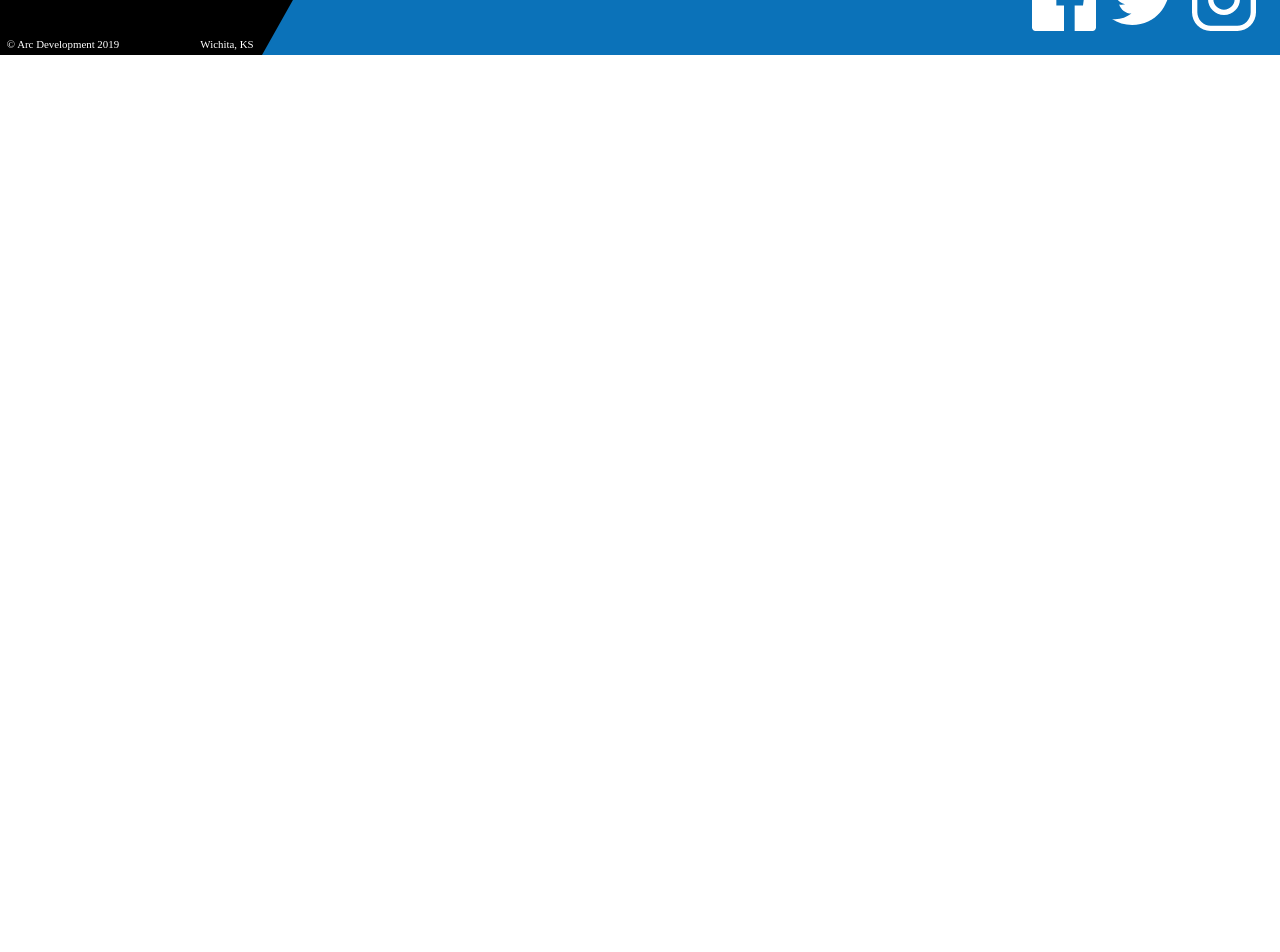
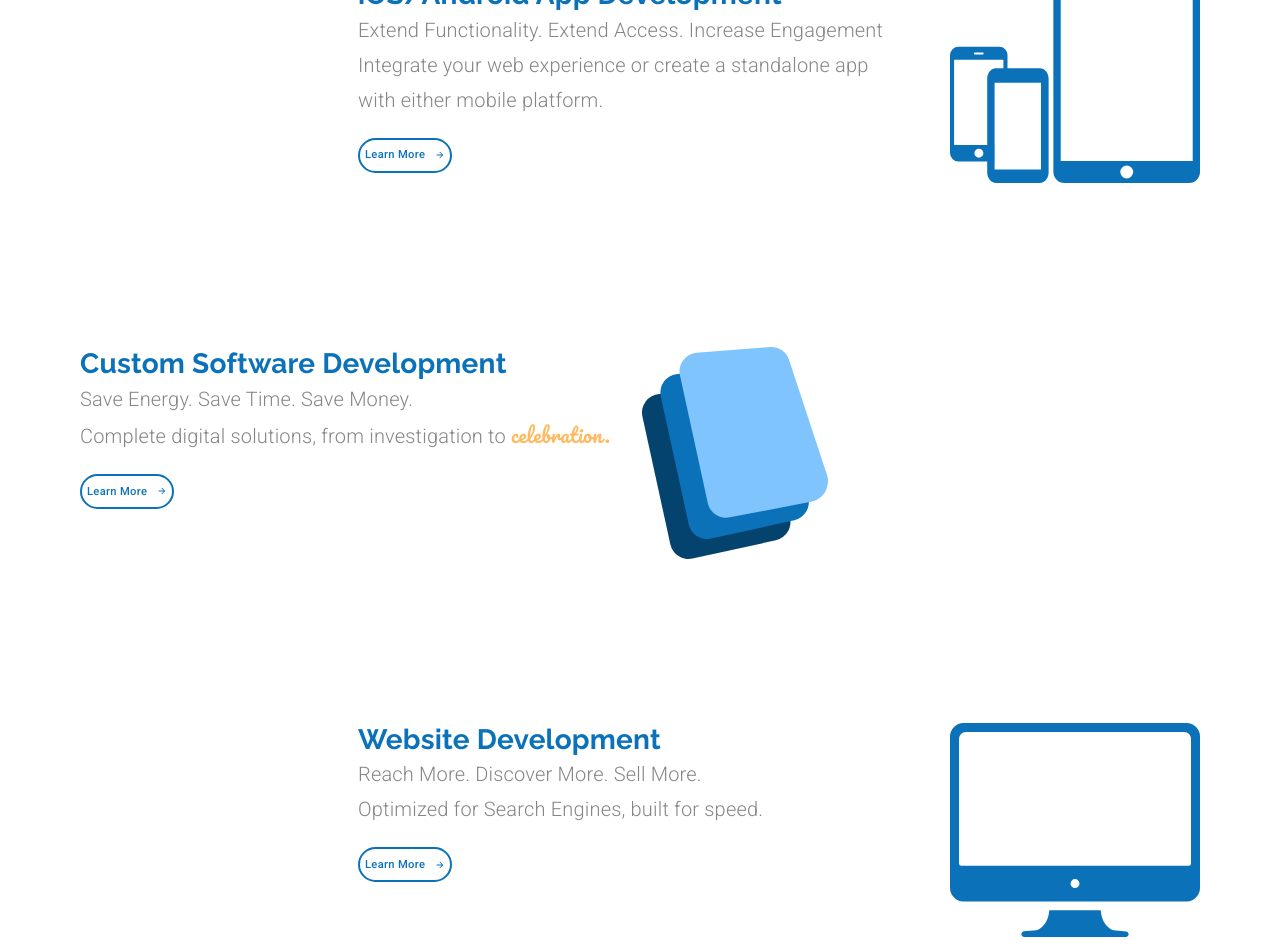
Before and after one commit to harishkrishnan24/material-ui-custom-website, a React (Create React App) app: page /services in a window 1280 px wide. Shown: the part 320-1272 px from the top of the page. Before the commit the page ends 800 px from the top, so only its background shows below. Built offline with nearby package versions, Linux system fonts and the light colour scheme.

Commit message:
Add custom software component

```diff
--- a/src/components/App.js
+++ b/src/components/App.js
@@ -6,6 +6,8 @@ import theme from "./ui/Theme";
 import Header from "./ui/Header";
 import Footer from "./ui/Footer";
 import LandingPage from "./LandingPage";
+import Services from "./Services";
+import CustomSoftware from "./CustomSoftware";
 
 function App() {
 	const [selectedIndex, setSelectedIndex] = useState(0);
@@ -32,11 +34,27 @@ function App() {
 							/>
 						)}
 					/>
-					<Route exact path='/services' component={() => <div>Services</div>} />
+					<Route
+						exact
+						path='/services'
+						render={(props) => (
+							<Services
+								{...props}
+								setValue={setValue}
+								setSelectedIndex={setSelectedIndex}
+							/>
+						)}
+					/>
 					<Route
 						exact
 						path='/customsoftware'
-						component={() => <div>Custom Software</div>}
+						render={(props) => (
+							<CustomSoftware
+								{...props}
+								setValue={setValue}
+								setSelectedIndex={setSelectedIndex}
+							/>
+						)}
 					/>
 					<Route
 						exact
--- /dev/null
+++ b/src/components/CustomSoftware.js
@@ -0,0 +1,62 @@
+import React from "react";
+import { Lottie } from "react-lottie";
+import { Link } from "react-router-dom";
+import { makeStyles, useTheme } from "@material-ui/core/styles";
+import { Grid, IconButton, Typography, useMediaQuery } from "@material-ui/core";
+
+import backArrow from "../assets/backArrow.svg";
+import forwardArrow from "../assets/forwardArrow.svg";
+
+const useStyles = makeStyles((theme) => ({}));
+
+export default function CustomSoftware() {
+	const classes = useStyles();
+
+	return (
+		<Grid container direction='column'>
+			<Grid item container direction='row'>
+				<Grid item>
+					<IconButton>
+						<img src={backArrow} alt='Back to Services Page' />
+					</IconButton>
+				</Grid>
+				<Grid item container direction='column'>
+					<Grid item>
+						<Typography variant='h2'>Custom Software Development</Typography>
+					</Grid>
+					<Grid item>
+						<Typography variant='body1' paragraph>
+							Whether we're replacing old software or inventing new solutions,
+							Arc Development is here to help your business tackle technology.
+						</Typography>
+						<Typography variant='body1' paragraph>
+							Using regular commercial software leaves you with a lot of stuff
+							you don't need, without some of the stuff you do need, and
+							ultimately controls the way you work. Without using any software
+							at all you risk falling behind competitors and missing out on huge
+							savings from increased efficiency.
+						</Typography>
+						<Typography variant='body1' paragraph>
+							Our custom solutions are designed from the group up with your
+							needs, wants, and goals at the core. This collaborative process
+							produces finely tuned software that is much more effective at
+							improving your workflow and reducing costs than generalized
+							options.
+						</Typography>
+						<Typography variant='body1' paragraph>
+							We create exactly what you want, exactly how you want it.
+						</Typography>
+					</Grid>
+				</Grid>
+				<Grid item>
+					<IconButton>
+						<img
+							src={forwardArrow}
+							alt='Forward to iOS/Android App Development Page'
+						/>
+					</IconButton>
+				</Grid>
+			</Grid>
+		</Grid>
+	);
+}
--- /dev/null
+++ b/src/components/Services.js
@@ -0,0 +1,209 @@
+import React from "react";
+import { Link } from "react-router-dom";
+import { makeStyles, useTheme } from "@material-ui/core/styles";
+import Grid from "@material-ui/core/Grid";
+import Typography from "@material-ui/core/Typography";
+import Button from "@material-ui/core/Button";
+import useMediaQuery from "@material-ui/core/useMediaQuery";
+import ButtonArrow from "./ui/ButtonArrow";
+import customSoftwareIcon from "../assets/Custom Software Icon.svg";
+import mobileAppsIcon from "../assets/mobileIcon.svg";
+import websitesIcon from "../assets/websiteIcon.svg";
+
+const useStyles = makeStyles((theme) => ({
+	specialText: {
+		fontFamily: "Pacifico",
+		color: theme.palette.common.orange,
+	},
+	learnButton: {
+		...theme.typography.learnButton,
+		fontSize: "0.7rem",
+		height: 35,
+		padding: 5,
+		[theme.breakpoints.down("sm")]: {
+			marginBottom: "2em",
+		},
+	},
+	subtitle: {
+		marginBottom: "1em",
+	},
+	icon: {
+		marginLeft: "2em",
+		[theme.breakpoints.down("xs")]: {
+			marginLeft: 0,
+		},
+	},
+	serviceContainer: {
+		marginTop: "10em",
+		[theme.breakpoints.down("sm")]: {
+			padding: 25,
+		},
+	},
+}));
+
+export default function Services(props) {
+	const classes = useStyles();
+	const theme = useTheme();
+	const matchesSM = useMediaQuery(theme.breakpoints.down("sm"));
+
+	return (
+		<Grid container direction='column'>
+			<Grid
+				item
+				style={{
+					marginLeft: matchesSM ? 0 : "5em",
+					marginTop: matchesSM ? "1em" : "2em",
+				}}>
+				<Typography
+					variant='h2'
+					gutterBottom
+					align={matchesSM ? "center" : undefined}>
+					Services
+				</Typography>
+			</Grid>
+			{/* iOS/Android */}
+			<Grid item>
+				<Grid
+					container
+					direction='row'
+					className={classes.serviceContainer}
+					justify={matchesSM ? "center" : "flex-end"}
+					style={{ marginTop: matchesSM ? "1em" : "5em" }}>
+					<Grid
+						item
+						style={{
+							textAlign: matchesSM ? "center" : undefined,
+							width: matchesSM ? undefined : "35em",
+						}}>
+						<Typography variant='h4'>iOS/Android App Development</Typography>
+						<Typography variant='subtitle1'>
+							Extend Functionality. Extend Access. Increase Engagement
+						</Typography>
+						<Typography variant='subtitle1' className={classes.subtitle}>
+							Integrate your web experience or create a standalone app{" "}
+							{matchesSM ? null : <br />} with either mobile platform.
+						</Typography>
+						<Button
+							component={Link}
+							to='/mobileapps'
+							onClick={() => {
+								props.setValue(1);
+								props.setSelectedIndex(2);
+							}}
+							variant='outlined'
+							className={classes.learnButton}>
+							<span style={{ marginRight: 10 }}>Learn More</span>
+							<ButtonArrow
+								width={10}
+								height={10}
+								fill={theme.palette.common.blue}
+							/>
+						</Button>
+					</Grid>
+					<Grid item style={{ marginRight: matchesSM ? 0 : "5em" }}>
+						<img
+							className={classes.icon}
+							alt='mobile phone Icon'
+							src={mobileAppsIcon}
+							width='250em'
+						/>
+					</Grid>
+				</Grid>
+			</Grid>
+			<Grid item>
+				<Grid
+					container
+					direction='row'
+					className={classes.serviceContainer}
+					justify={matchesSM ? "center" : undefined}>
+					<Grid
+						item
+						style={{
+							marginLeft: matchesSM ? 0 : "5em",
+							textAlign: matchesSM ? "center" : undefined,
+						}}>
+						<Typography variant='h4'>Custom Software Development</Typography>
+						<Typography variant='subtitle1'>
+							Save Energy. Save Time. Save Money.
+						</Typography>
+						<Typography variant='subtitle1' className={classes.subtitle}>
+							Complete digital solutions, from investigation to{" "}
+							<span className={classes.specialText}>celebration.</span>
+						</Typography>
+						<Button
+							component={Link}
+							to='/customsoftware'
+							onClick={() => {
+								props.setValue(1);
+								props.setSelectedIndex(1);
+							}}
+							variant='outlined'
+							className={classes.learnButton}>
+							<span style={{ marginRight: 10 }}>Learn More</span>
+							<ButtonArrow
+								width={10}
+								height={10}
+								fill={theme.palette.common.blue}
+							/>
+						</Button>
+					</Grid>
+					<Grid item>
+						<img
+							className={classes.icon}
+							alt='Custom Software Icon'
+							src={customSoftwareIcon}
+						/>
+					</Grid>
+				</Grid>
+			</Grid>
+			{/* Website Dev */}
+			<Grid item>
+				<Grid
+					container
+					direction='row'
+					className={classes.serviceContainer}
+					justify={matchesSM ? "center" : "flex-end"}
+					style={{ marginBottom: "10em" }}>
+					<Grid
+						item
+						style={{
+							textAlign: matchesSM ? "center" : undefined,
+							width: matchesSM ? undefined : "35em",
+						}}>
+						<Typography variant='h4'>Website Development</Typography>
+						<Typography variant='subtitle1'>
+							Reach More. Discover More. Sell More.
+						</Typography>
+						<Typography variant='subtitle1' className={classes.subtitle}>
+							Optimized for Search Engines, built for speed.
+						</Typography>
+						<Button
+							component={Link}
+							to='/websites'
+							onClick={() => {
+								props.setValue(1);
+								props.setSelectedIndex(3);
+							}}
+							variant='outlined'
+							className={classes.learnButton}>
+							<span style={{ marginRight: 10 }}>Learn More</span>
+							<ButtonArrow
+								width={10}
+								height={10}
+								fill={theme.palette.common.blue}
+							/>
+						</Button>
+					</Grid>
+					<Grid item style={{ marginRight: matchesSM ? 0 : "5em" }}>
+						<img
+							className={classes.icon}
+							alt='Website Icon'
+							src={websitesIcon}
+							width='250em'
+						/>
+					</Grid>
+				</Grid>
+			</Grid>
+		</Grid>
+	);
+}
```
